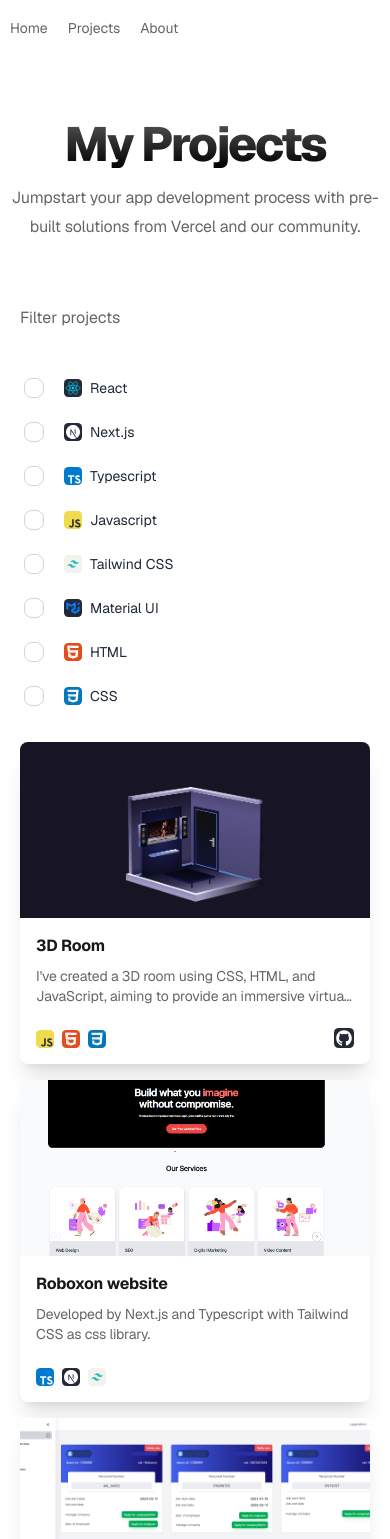
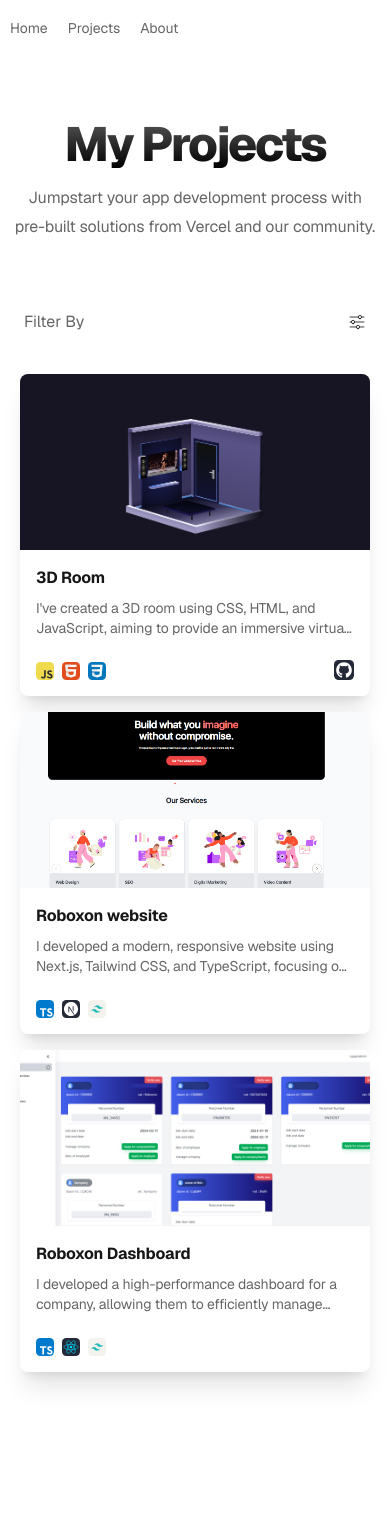
Before and after one commit to mohammad-esmaeilpour/Next.js-TS-Personal-Website, a Next.js app: page /projects in a window 390 px wide. Shown: the top 1539 px of the page. Built offline with nearby package versions, Linux system fonts and the light colour scheme.

Commit message:
complete responsive project page

```diff
--- a/app/components/Skills.tsx
+++ b/app/components/Skills.tsx
@@ -15,7 +15,7 @@ const Skills = () => {
     <Swiper
       modules={[Navigation, Pagination, Scrollbar, A11y, Autoplay]}
       spaceBetween={10}
-      slidesPerView={6}
+      slidesPerView={7}
       autoplay={{ delay: 1000 }}
       onSwiper={(swiper) => console.log(swiper)}
       onSlideChange={() => console.log("slide change")}
--- /dev/null
+++ b/app/components/icons/ChevronDown.tsx
@@ -0,0 +1,24 @@
+import { IconProps } from "@/app/types/global";
+import React from "react";
+
+const ChevronDown = ({ size }: IconProps) => {
+  return (
+    <svg
+      xmlns="http://www.w3.org/2000/svg"
+      width={size}
+      height={size}
+      viewBox="0 0 24 24"
+    >
+      <path
+        fill="none"
+        stroke="black"
+        stroke-linecap="round"
+        stroke-linejoin="round"
+        stroke-width="1"
+        d="m4 8.417l6.587 6.587a2.013 2.013 0 0 0 2.826 0L20 8.417"
+      />
+    </svg>
+  );
+};
+
+export default ChevronDown;
--- /dev/null
+++ b/app/components/icons/CloseIcon.tsx
@@ -0,0 +1,20 @@
+import { IconProps } from "@/app/types/global";
+import React from "react";
+
+const CloseIcon = ({ size }: IconProps) => {
+  return (
+    <svg
+      xmlns="http://www.w3.org/2000/svg"
+      width={size}
+      height={size}
+      viewBox="0 0 24 24"
+    >
+      <path
+        fill="black"
+        d="M6.4 19L5 17.6l5.6-5.6L5 6.4L6.4 5l5.6 5.6L17.6 5L19 6.4L13.4 12l5.6 5.6l-1.4 1.4l-5.6-5.6z"
+      />
+    </svg>
+  );
+};
+
+export default CloseIcon;
--- /dev/null
+++ b/app/components/icons/FilterIcon.tsx
@@ -0,0 +1,24 @@
+import { IconProps } from "@/app/types/global";
+import React from "react";
+
+const FilterIcon = ({ size }: IconProps) => {
+  return (
+    <svg
+      xmlns="http://www.w3.org/2000/svg"
+      width={size}
+      height={size}
+      viewBox="0 0 24 24"
+    >
+      <path
+        fill="none"
+        stroke="black"
+        stroke-linecap="round"
+        stroke-miterlimit="10"
+        stroke-width="1"
+        d="M21.25 12H8.895m-4.361 0H2.75m18.5 6.607h-5.748m-4.361 0H2.75m18.5-13.214h-3.105m-4.361 0H2.75m13.214 2.18a2.18 2.18 0 1 0 0-4.36a2.18 2.18 0 0 0 0 4.36Zm-9.25 6.607a2.18 2.18 0 1 0 0-4.36a2.18 2.18 0 0 0 0 4.36Zm6.607 6.608a2.18 2.18 0 1 0 0-4.361a2.18 2.18 0 0 0 0 4.36Z"
+      />
+    </svg>
+  );
+};
+
+export default FilterIcon;
--- a/app/globals.css
+++ b/app/globals.css
@@ -48,6 +48,6 @@
     letter-spacing: -0.05em;
   }
   .custome-heigh {
-    max-height: calc(100vh - 10em);
+    max-height: calc(100vh - 11em);
   }
 }
--- a/app/projects/_components/ProjectsCards.tsx
+++ b/app/projects/_components/ProjectsCards.tsx
@@ -23,12 +23,12 @@ const ProjectsCards: React.FC<ProjectsCardsProps> = ({
 
   return (
     <div>
-      <div className="grid grid-cols-12 gap-4">
+      <div className="grid grid-cols-1 lg:grid-cols-2 xl:grid-cols-3 gap-4">
         {filteredProjects.map((item, index) => (
           <div
             onClick={() => handleModal(index)}
             key={item.title}
-            className="col-span-12 lg:col-span-4"
+            className="col-span-1"
           >
             <div className="card cursor-pointer rounded-lg overflow-hidden bg-white shadow-xl hover:shadow-2xl transition-all">
               <div className="h-44 relative">
@@ -43,7 +43,7 @@ const ProjectsCards: React.FC<ProjectsCardsProps> = ({
                 <h3 className="font-sans text-base flex items-center">
                   {item.title}
                 </h3>
-                <p className="text-sm line-clamp-2">{item.description}</p>
+                <p className="text-sm line-clamp-2">{item.overview}</p>
                 <div className="flex items-baseline justify-between pb-1">
                   <div className="flex mt-4 items-center gap-2">
                     {item.techIcons.map((icon) => (
--- a/app/projects/_components/ProjectsFilter.tsx
+++ b/app/projects/_components/ProjectsFilter.tsx
@@ -1,3 +1,6 @@
+import ChevronDown from "@/app/components/icons/ChevronDown";
+import CloseIcon from "@/app/components/icons/CloseIcon";
+import FilterIcon from "@/app/components/icons/FilterIcon";
 import { projectsData } from "@/public/data/projects";
 import React from "react";
 
@@ -19,35 +22,28 @@ const ProjectsFilter: React.FC<ProjectsFilterProps> = ({
   };
 
   return (
-    <div className="sticky top-16">
-      <div className="flex gap-5 items-center">
-        <h4>Filter projects</h4>
+    <div className="sm:sticky sm:top-16 sm:pe-5">
+      <div className="dropdown w-full sm:dropdown-open">
+        <div
+          tabIndex={0}
+          className="m-1 flex justify-between items-center mb-5"
+        >
+          Filter By
+          <FilterIcon size={18} />
+        </div>
         {selectedFilters.length !== 0 && (
           <div
-            className="btn btn-outline btn-sm transition-all m-0 px-2"
+            className="btn w-full bg-white justify-between transition-all px-5 py-1 my-1"
             onClick={() => setSelectedFilters([])}
           >
-            <svg
-              data-testid="geist-icon"
-              fill="none"
-              height="18"
-              shape-rendering="geometricPrecision"
-              stroke="currentColor"
-              stroke-linecap="round"
-              stroke-linejoin="round"
-              stroke-width="1.5"
-              viewBox="0 0 24 24"
-              width="18"
-            >
-              <circle cx="12" cy="12" r="10" fill="var(--geist-fill)"></circle>
-              <path d="M15 9l-6 6" stroke="var(--geist-stroke)"></path>
-              <path d="M9 9l6 6" stroke="var(--geist-stroke)"></path>
-            </svg>
             clear
+            <CloseIcon size={18} />
           </div>
         )}
-      </div>
-      <div className="form-control mt-10">
+        <ul
+          tabIndex={0}
+          className="dropdown-content menu bg-base-100 rounded-box z-[1] p-2 w-full shadow-lg border sm:shadow-none sm:border-none"
+        >
           {projectsData.projectsFilter.map((item) => (
             <label
               key={item.title}
@@ -65,6 +61,7 @@ const ProjectsFilter: React.FC<ProjectsFilterProps> = ({
               </span>
             </label>
           ))}
+        </ul>
       </div>
     </div>
   );
--- a/app/projects/page.tsx
+++ b/app/projects/page.tsx
@@ -29,18 +29,18 @@ const Projects: React.FC = () => {
 
       <div className="max-w-7xl mt-16 mx-auto">
         <h1 className="text-center">{projectsHeadings.h1}</h1>
-        <p className="text-center mt-4">
+        <p className="text-center px-3 lg:px-0 mt-4">
           Jumpstart your app development process with pre-built solutions from
           Vercel and our community.
         </p>
         <div className="grid grid-cols-12 gap-5 px-5 mt-16">
-          <div className="col-span-12 lg:col-span-3">
+          <div className="col-span-12 sm:col-span-6 lg:col-span-3">
             <ProjectsFilter
               selectedFilters={selectedFilters}
               setSelectedFilters={setSelectedFilters}
             />
           </div>
-          <div className="col-span-12 lg:col-span-9">
+          <div className="col-span-12 sm:col-span-6 lg:col-span-9">
             <ProjectsCards
               handleModal={handleModal}
               selectedFilters={selectedFilters}
--- a/app/types/projects.ts
+++ b/app/types/projects.ts
@@ -8,7 +8,6 @@ export type TProjectData = {
 
 export type TProjectsInfo = {
   title: string;
-  description: string;
   overview: string;
   introductionList: {
     key: string;
--- a/public/data/projects.tsx
+++ b/public/data/projects.tsx
@@ -27,8 +27,6 @@ export const projectsData: TProjectData = {
   projectsInfo: [
     {
       title: "3D Room",
-      description:
-        "I've created a 3D room using CSS, HTML, and JavaScript, aiming to provide an immersive virtual space that showcases both design aesthetics and interactive functionality.",
       overview:
         "I've created a 3D room using CSS, HTML, and JavaScript, aiming to provide an immersive virtual space that showcases both design aesthetics and interactive functionality.",
       features: [
@@ -65,20 +63,17 @@ export const projectsData: TProjectData = {
     },
     {
       title: "Roboxon website",
-      description:
-        "Developed by Next.js and Typescript with Tailwind CSS as css library.",
       overview:
-        "This project features a sample implementation of Hume's Empathic Voice Interface using Hume's React SDK. Here, we have a simple EVI that uses the Next.js App Router",
+        "I developed a modern, responsive website using Next.js, Tailwind CSS, and TypeScript, focusing on performance, scalability, and maintainability. This project showcases my ability to create dynamic, high-quality web applications with a keen eye for design and user experience.",
       features: [
-        "Next.js App Router",
-        "Styling with Tailwind CSS",
-        "Icons from Phosphor Icons",
+        "Responsive Design: The website is fully responsive, ensuring an optimal viewing experience across a wide range of devices, from desktops to mobile phones.",
+        "Fast Performance: Leveraged the power of Next.js for server-side rendering and static site generation, resulting in fast load times and a smooth user experience.",
+        "Type Safety: Incorporated TypeScript to ensure robust type-checking and improve code maintainability and scalability.",
+        "Custom Styling: Utilized Tailwind CSS to create a unique, modern design that is both visually appealing and easy to maintain.",
+        "Modular Architecture: Designed the application with a modular architecture, making it easy to extend and maintain in the future",
+        "API Integration: Integrated with external APIs to fetch dynamic content, showcasing the ability to work with third-party services and data.",
       ],
-      technologies: [
-        "Next.js App Router",
-        "Styling with Tailwind CSS",
-        "Icons from Phosphor Icons",
-      ],
+      technologies: ["Next.js", "Typescript", "Tailwind CSS"],
       introductionList: [
         {
           key: "Language",
@@ -104,27 +99,22 @@ export const projectsData: TProjectData = {
     },
     {
       title: "Roboxon Dashboard",
-      description:
-        "Developed by React and Typescript with Tailwind CSS as css library.",
       overview:
-        "This project features a sample implementation of Hume's Empathic Voice Interface using Hume's React SDK. Here, we have a simple EVI that uses the Next.js App Router",
+        "I developed a high-performance dashboard for a company, allowing them to efficiently manage users, companies, roles, and permissions. This project spanned over 8 months and involved the use of cutting-edge technologies like React, TypeScript, Tailwind CSS, and Redux. The dashboard significantly improved the company’s operational efficiency and user management capabilities.",
       features: [
-        "Next.js App Router",
-        "Styling with Tailwind CSS",
-        "Icons from Phosphor Icons",
+        "Role-Based Access Control: Advanced role and permission management for secure access.",
+        "Efficient State Management: Utilized Redux for state management, ensuring a predictable and maintainable codebase.",
+        "Customizable UI: Used Tailwind CSS to create a highly customizable and visually appealing interface.",
+        "TypeScript Integration: Leveraged TypeScript to enhance code quality and maintainability.",
       ],
-      technologies: [
-        "Next.js App Router",
-        "Styling with Tailwind CSS",
-        "Icons from Phosphor Icons",
-      ],
+      technologies: ["React", "Typescript", "Tailwind CSS"],
       introductionList: [
         {
           key: "Language",
           value: "Typescript",
         },
         {
-          key: "Freamwork",
+          key: "Library",
           value: "React",
         },
         {
@@ -173,15 +163,5 @@ export const projectsData: TProjectData = {
       tag: "material",
       icon: <MUIIcon size={18} />,
     },
-    {
-      title: "HTML",
-      tag: "html",
-      icon: <HtmlIcon size={18} />,
-    },
-    {
-      title: "CSS",
-      tag: "css",
-      icon: <CssIcon size={18} />,
-    },
   ],
 };
```
Also changed, not shown: app/components/global/Modal.tsx (+24 -21 lines), public/fonts/bold.otf (deleted), public/fonts/light.otf (deleted). Lines whose indentation alone changed are shown as unchanged.
